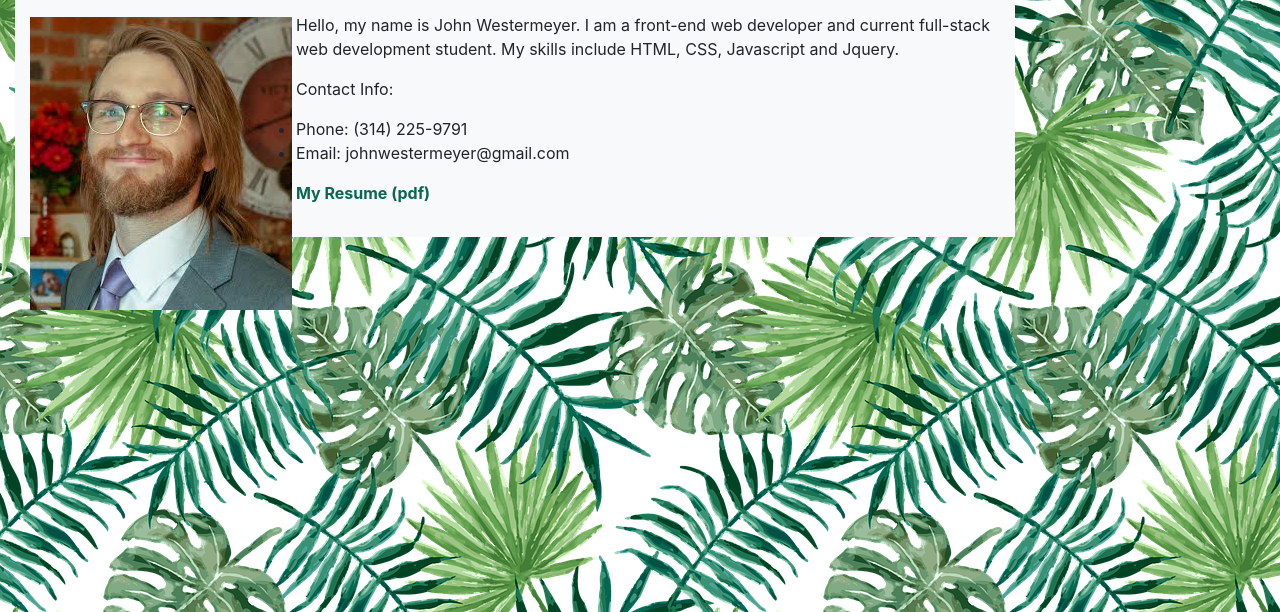
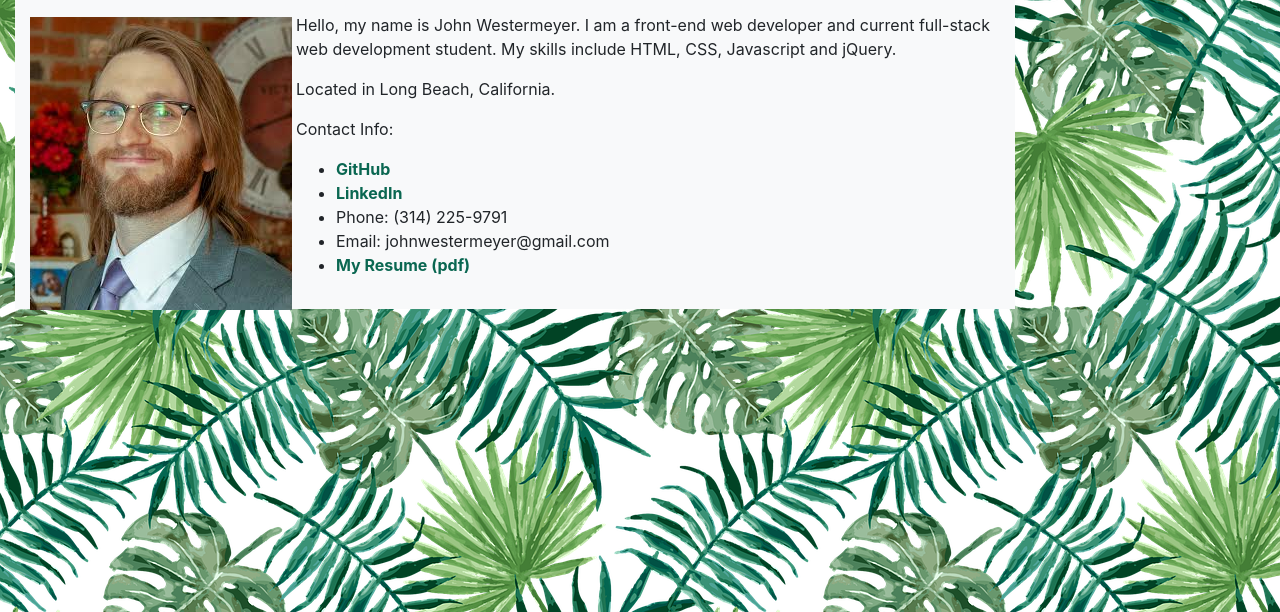
Before and after one commit to johnwestermeyer/Portfolio-HW, a plain HTML site: page index.html in a window 1280 px wide. Shown: the part 188-800 px from the top of the page. Drawn offline with nearby package versions, Linux system fonts and the light colour scheme.

Commit message:
updating contacts links

```diff
--- a/index.html
+++ b/index.html
@@ -10,6 +10,12 @@
     <style>
       body{
         background-image: url("bg.webp");
+      }
+      li a {
+        font-weight: 700;
+        color:#0a6751;}
+      ul {
+        overflow: hidden;
       }
     </style>
 </head>
@@ -38,18 +44,21 @@
         <h1 style="color:#0a6751;">About Me</h1>
         <hr>
         <img src="./assets/images/me.png" alt="headshot" class="image-fluid float-left mr-1 pt-1">
-        <p>Hello, my name is John Westermeyer. I am a front-end web developer and current full-stack web development student. My skills include HTML, CSS, Javascript and Jquery.
+        <p>Hello, my name is John Westermeyer. I am a front-end web developer and current full-stack web development student. My skills include HTML, CSS, Javascript and jQuery.
+        </p>
+        <p>
+        Located in Long Beach, California.
         </p>
         <p>
         Contact Info:
+        </p>
         <ul>
+          <li><a href="https://github.com/johnwestermeyer">GitHub</a></li>
+          <li><a href="linkedin.com/in/john-westermeyer-310a922/">LinkedIn</a></li>
           <li>Phone: (314) 225-9791</li>
           <li>Email: johnwestermeyer@gmail.com</li>
+          <li><a href="./assets/images/John-Westermeyer.pdf">My Resume (pdf)</a></li>
         </ul>
-        </p>
-        <p>
-          <a style= "font-weight: 700; color:#0a6751;" href="./assets/images/John-Westermeyer.pdf">My Resume (pdf)</a>
-        </p>
       </div>
     </div>
 
```
Also changed, not shown: 1 other file.
